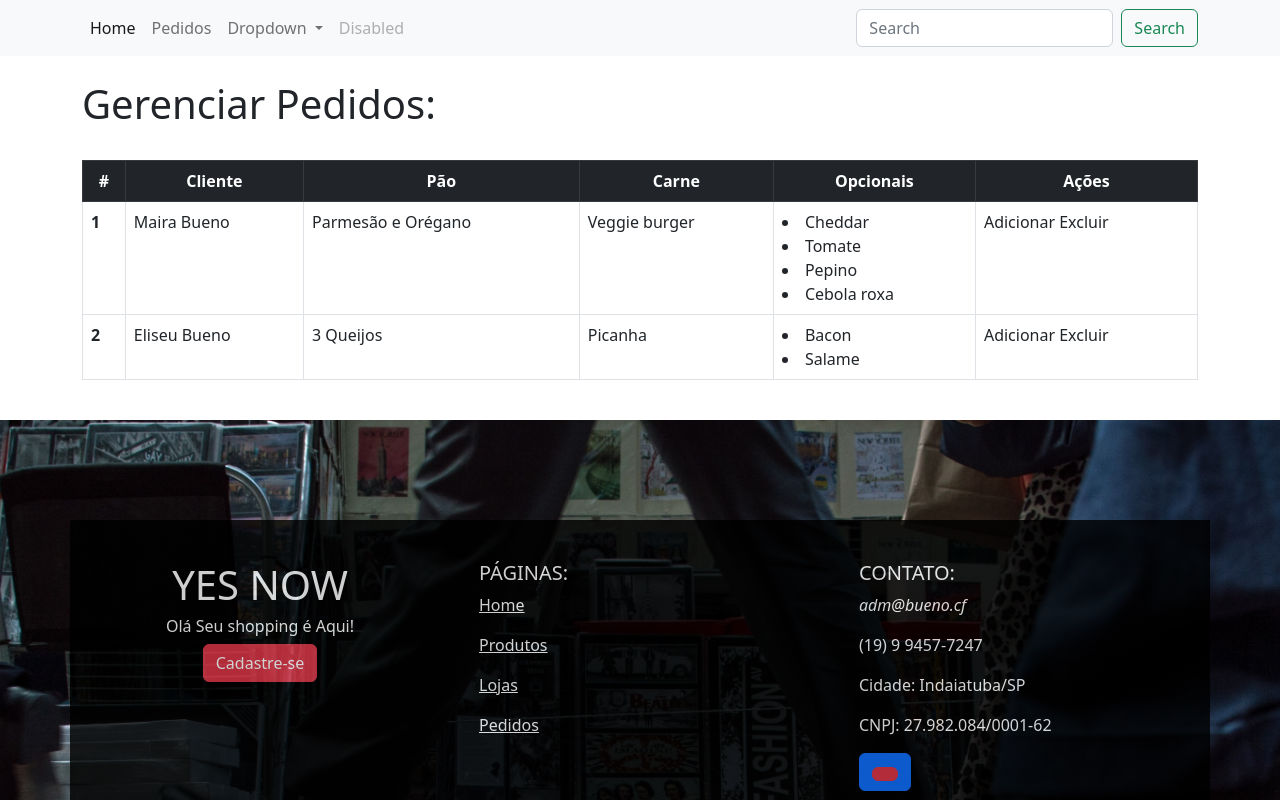
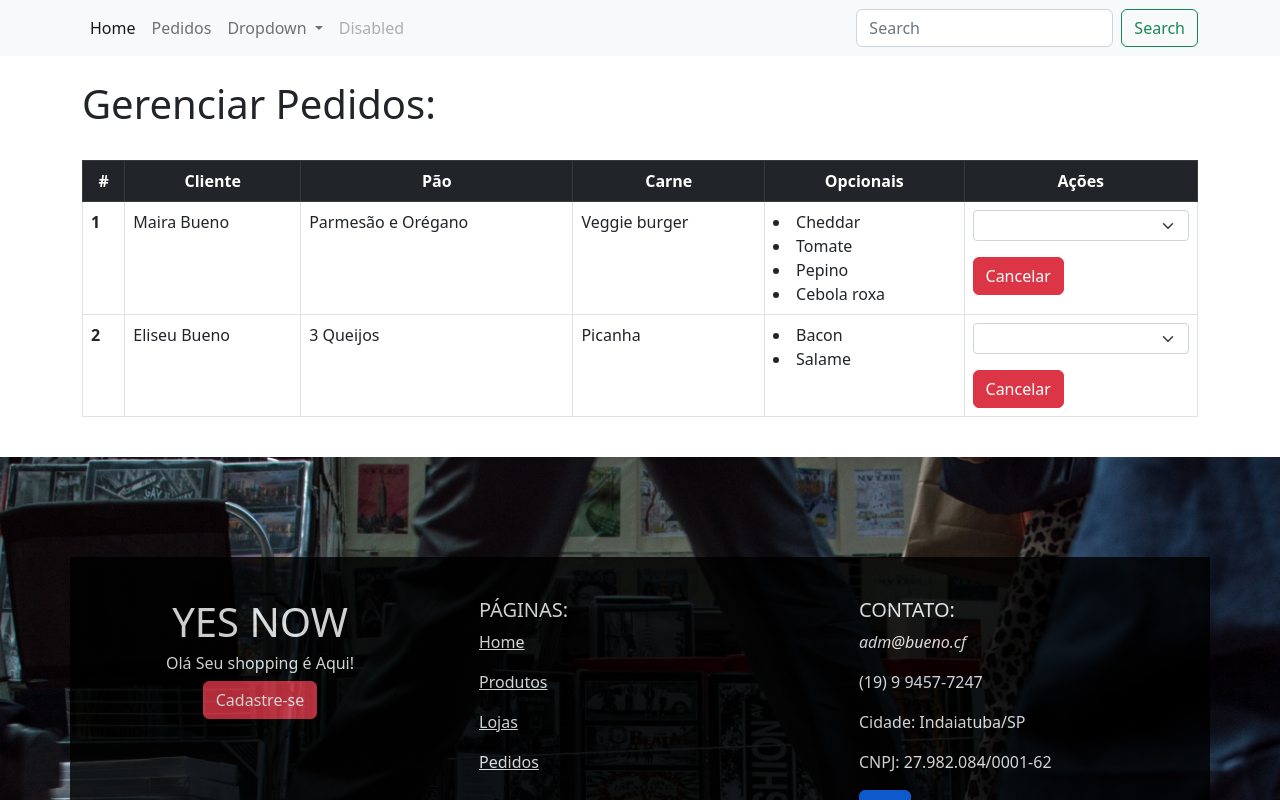
Before and after one commit to EliseuBueno/lanchonete_vue, a Vue app: page /pedidos in a window 1280 px wide. Shown: the top 800 px of the page. Built offline with nearby package versions, Linux system fonts and the light colour scheme; data requests are answered from the project's data file.

Commit message:
Feat: Adicionado input select de status de forma dinâmica inicial e botão cancelar

```diff
--- a/src/components/Dashboard.vue
+++ b/src/components/Dashboard.vue
@@ -20,8 +20,15 @@
                     <td>
                         <li v-for="(opcional, index) in burger.opcionais" :key="index">{{opcional}}</li>
                     </td>
-                    <!-- <td>{{burger.opcionais}}</td> -->
-                    <td>Adicionar Excluir</td>
+                    <td>
+                        <select class="form-select form-select-sm mb-3" name="status" id="carne" v-model="carne">
+                            <option value="">Selecione</option>
+                            <option v-for="s in status" value="s.tipo" :key="s.id" :selected="burger.status == s.tipo">
+                                {{s.tipo}}
+                            </option>
+                        </select>
+                        <button class="btn btn-danger" value="Cancelar">Cancelar</button>
+                    </td>
                 </tr>
             </tbody>
         </table>
@@ -43,7 +50,16 @@ export default {
             const req = await fetch('http://localhost:3000/burgers')
             const data = await req.json()
             this.burgers = data
-            console.log(this.burgers)
+
+            this.getStatus()
+        },
+
+        async getStatus() {
+            const req = await fetch('http://localhost:3000/status')
+            const data = await req.json()
+            this.status = data
+
+            console.log(data)
         }
     },
     mounted() {
```
